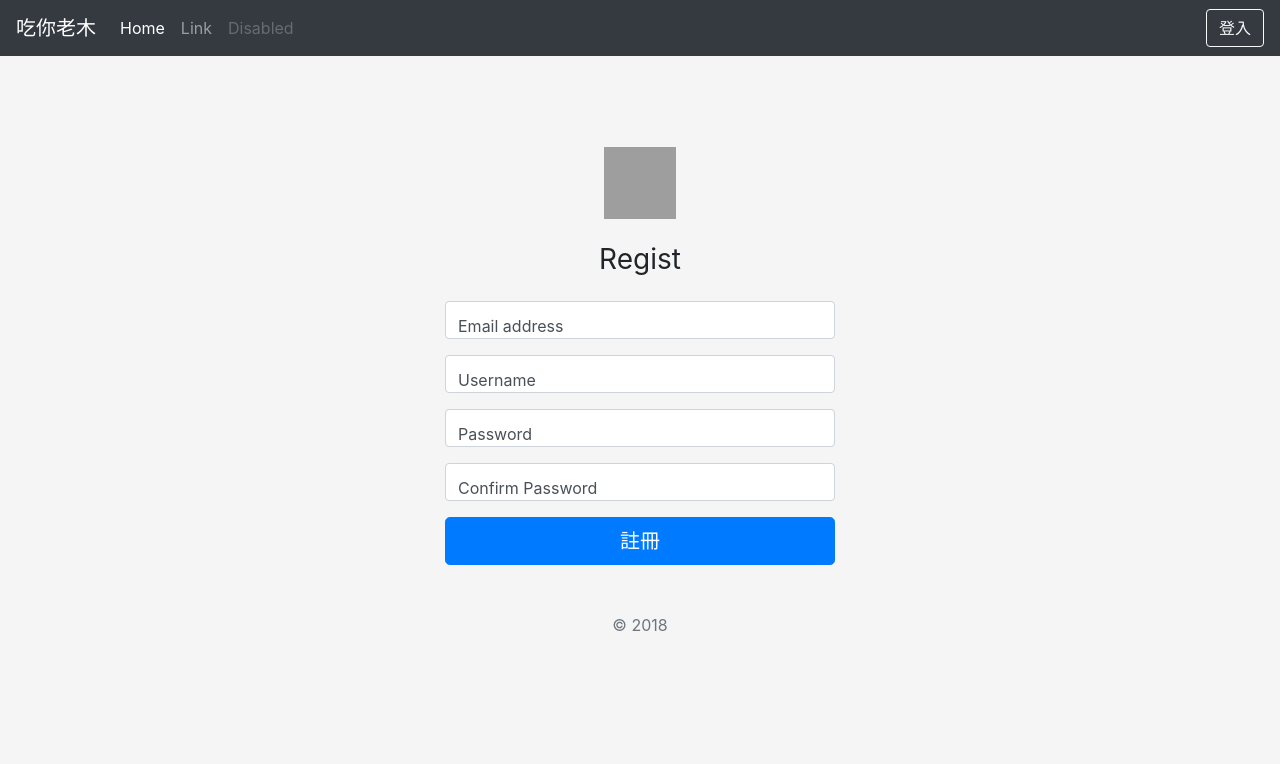
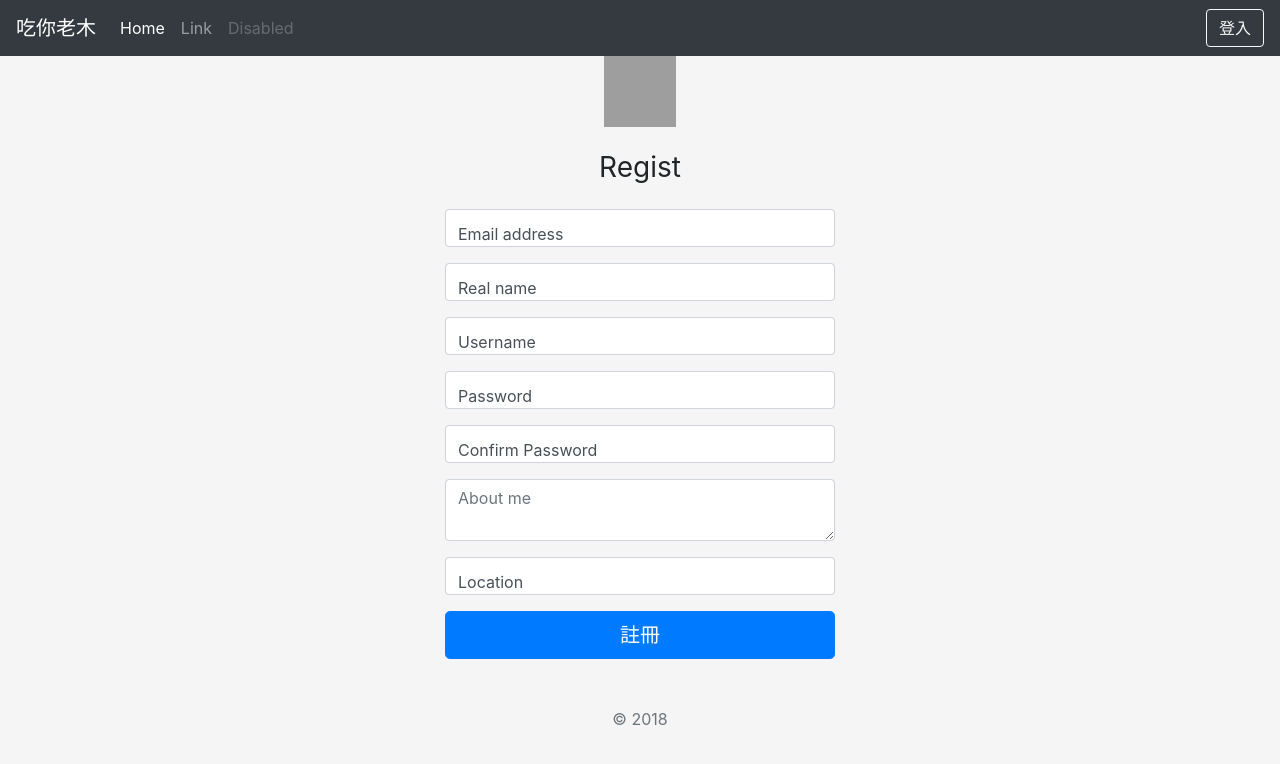
Before and after one commit to D0683497/flask-demo, a Flask app: page /auth/regist in a window 1280 px wide. Shown: the top 764 px of the page. Run offline with Flask 2, Linux system fonts and the light colour scheme; some libraries are stand-ins or nearby versions; grey boxes are pictures that could not be loaded.

Commit message:
改善註冊表單及頁面

```diff
--- a/app/auth/forms.py
+++ b/app/auth/forms.py
@@ -1,5 +1,5 @@
 from flask_wtf import FlaskForm
-from wtforms import StringField, PasswordField, BooleanField, SubmitField
+from wtforms import StringField, PasswordField, BooleanField, SubmitField, TextAreaField
 from wtforms.validators import DataRequired, Email, EqualTo
 from wtforms import ValidationError
 from ..models import User
@@ -39,6 +39,9 @@
                         render_kw={'class': 'form-control',
                                    'placeholder': 'Email address'}
                         )
+    name = StringField('Real name',
+                        render_kw={'class': 'form-control', 'placeholder': 'Real name'}
+                        )
     Username = StringField(
         'Username',
         validators=[DataRequired(message='不能為空!'), validata_username],
@@ -55,6 +58,12 @@
         validators=[DataRequired(message='不能為空!')],
         render_kw={'class': 'form-control', 'placeholder': 'Confirm Password'}
     )
+    about = TextAreaField('About me',
+                            render_kw={'class': 'form-control', 'placeholder': 'About me'}
+                        )
+    location = StringField('Location',
+                            render_kw={'class': 'form-control', 'placeholder': 'Location'}
+                        )
     regist = SubmitField(
         '註冊',
         render_kw={'class': 'btn btn-lg btn-primary btn-block'}
--- a/app/auth/views.py
+++ b/app/auth/views.py
@@ -34,7 +34,11 @@
     form = RegistForm()
     if form.validate_on_submit():
         user = User(email=form.Email.data,
-                    username=form.Username.data, password=form.Password.data)
+                    username=form.Username.data,
+                    password=form.Password.data,
+                    name=form.name.data,
+                    about=form.about.data,
+                    location=form.location.data)
         db.session.add(user)
         db.session.commit()
         flash('註冊成功!', 'success')
--- a/app/templates/auth/regist.html
+++ b/app/templates/auth/regist.html
@@ -22,6 +22,11 @@
         {{ error }}
     </div>
     {% endfor %}
+
+    <div class="form-label-group">
+        {{ form.name() }}
+        {{ form.name.label }}
+    </div>
 
     <div class="form-label-group">
         {{ form.Username() }}
@@ -53,6 +58,15 @@
     </div>
     {% endfor %}
 
+    <div class="form-label-group">
+        {{ form.about() }}
+    </div>
+
+    <div class="form-label-group">
+        {{ form.location() }}
+        {{ form.location.label }}
+    </div>
+
     {{ form.regist() }}
     <p class="mt-5 mb-3 text-muted text-center">&copy; 2018</p>
 </form>
```
